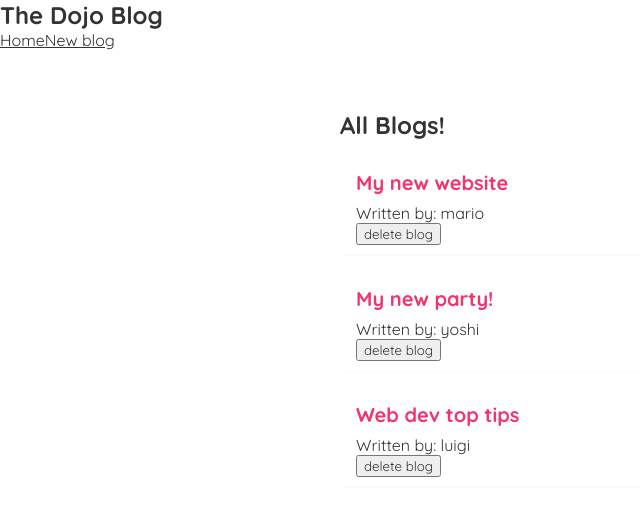
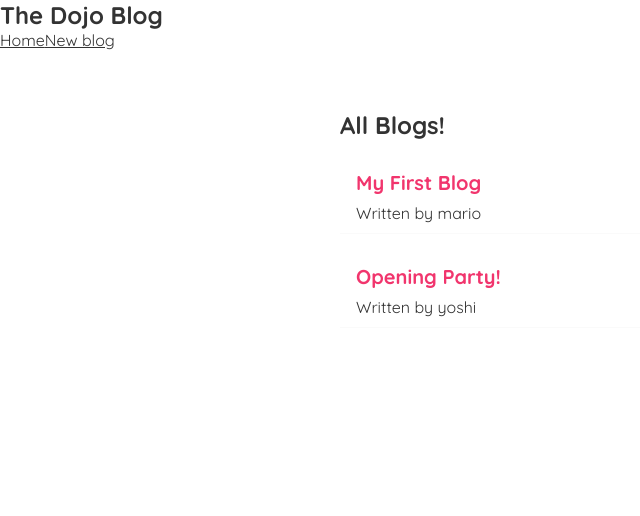
Before and after one commit to ieljohn10/all-about-react, a React (Create React App) app: page / in a window 1280 px wide. Shown: the top 516 px of the page, without its empty margins (0-640 px from the left). Built offline with nearby package versions, Linux system fonts and the light colour scheme; data requests are answered from the project's data file.

Commit message:
feat: (main) Using json-server and fetch in useEffect

```diff
--- /dev/null
+++ b/data/db.json
@@ -0,0 +1,16 @@
+{
+    "blogs": [
+        {
+            "title": "My First Blog",
+            "body": "Lorem ipsum dolor sit amet consectetur adipisicing elit. Beatae, sed?",
+            "author": "mario",
+            "id": 1
+        },
+        {
+            "title": "Opening Party!",
+            "body": "Lorem ipsum dolor sit amet consectetur adipisicing elit. Beatae, sed?",
+            "author": "yoshi",
+            "id": 2
+        }
+    ]
+}
--- a/src/Bloglist.js
+++ b/src/Bloglist.js
@@ -1,13 +1,12 @@
-const BlogList = ({  id, blogs, title, handleDelete }) => {
+const BlogList = ({ blogs, title }) => {
     return (
         <div className="blog-list">
             <h2>{ title }</h2>
-            {blogs.map( (item) => (
+            {blogs.map((blog) => (
                 // we use "item" because "item" have access to each item and then the id property from that blogs
-                <div className="blog-preview" key={item.id}>
-                    <h2>{ item.title }</h2>
-                    <p>Written by: { item.author }</p>
-                    <button onClick={() => handleDelete(item.id)}>delete blog</button>
+                <div className="blog-preview" key={blog.id}>
+                    <h2>{ blog.title }</h2>
+                    <p>Written by { blog.author }</p>
                 </div>
             ))}
         </div>
--- a/src/Home.js
+++ b/src/Home.js
@@ -1,26 +1,25 @@
-import { useState } from "react";
+import { useState, useEffect } from "react";
 import BlogList from "./Bloglist";
 
 const Home = () => {
-    const [blogs, setBlogs] = useState([
-        { title: 'My new website', body: 'lorem ipsum...', author: 'mario', id: 1},
-        { title: 'My new party!', body: 'lorem ipsum...', author: 'yoshi', id: 2},
-        { title: 'Web dev top tips', body: 'lorem ipsum...', author: 'luigi', id: 3},
-    ]);
+    const [blogs, setBlogs] = useState(null);
 
-    const handleDelete = (id) => {
-        const newBlogs = blogs.filter( blog => blog.id !== id);
-        setBlogs(newBlogs);
-    }
+    useEffect(() => {
+        fetch('http://localhost:8000/blogs')
+            .then(res => {
+                return res.json();
+            })
+            .then(data => {
+                console.log(data);
+                setBlogs(data);
+            })
+    }, []);
 
     return (
         <div className="home">
-            <BlogList
-                blogs={ blogs }
-                title = { "All Blogs!" }
-                handleDelete={ handleDelete }
-            />
+           { blogs && <BlogList blogs={ blogs }  title = { "All Blogs!" } /> }
         </div>
+
     );
 }
 
```
